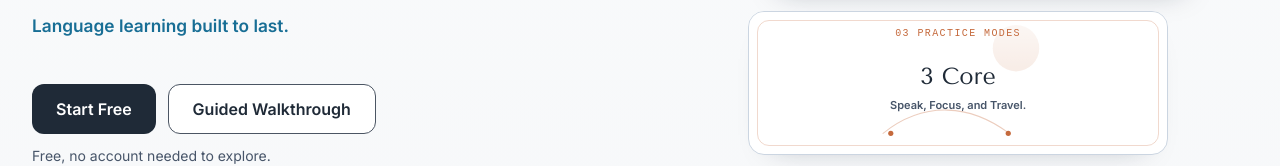
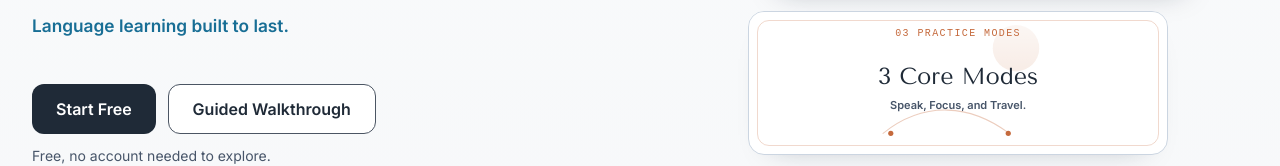
Before and after one commit to mbayers6370/Sonus, a React (Vite) app in the folder sonus-react/: page /landing in a window 1280 px wide. Shown: the part 425-591 px from the top of the page. Built offline with nearby package versions, Linux system fonts and the light colour scheme; no server answers.

Commit message:
Landing page fix for hero card 03

```diff
--- a/sonus-react/src/components/PublicLanding.tsx
+++ b/sonus-react/src/components/PublicLanding.tsx
@@ -352,7 +352,7 @@ export default function PublicLanding() {
                   <HeroMethodCard
                     kicker="03"
                     title="Practice Modes"
-                    subtitle="3 Core"
+                    subtitle="3 Core Modes"
                     body="Speak, Focus, and Travel."
                     accent="#C56A3D"
                     motif="route"
```
